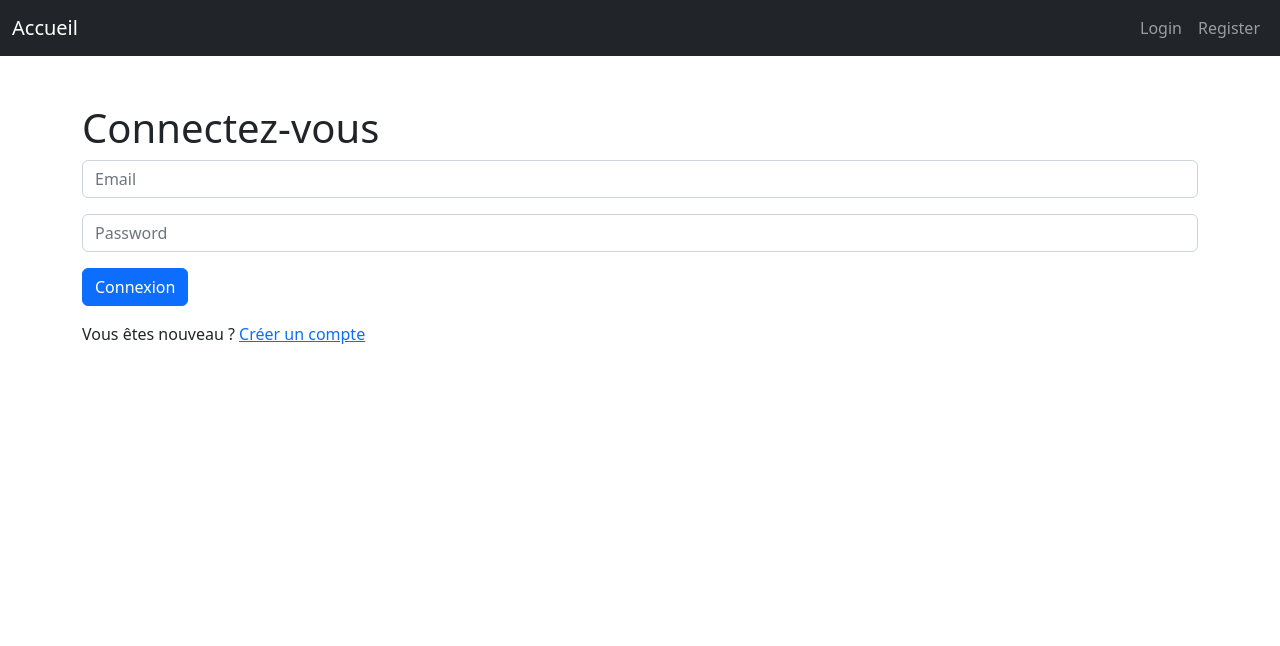
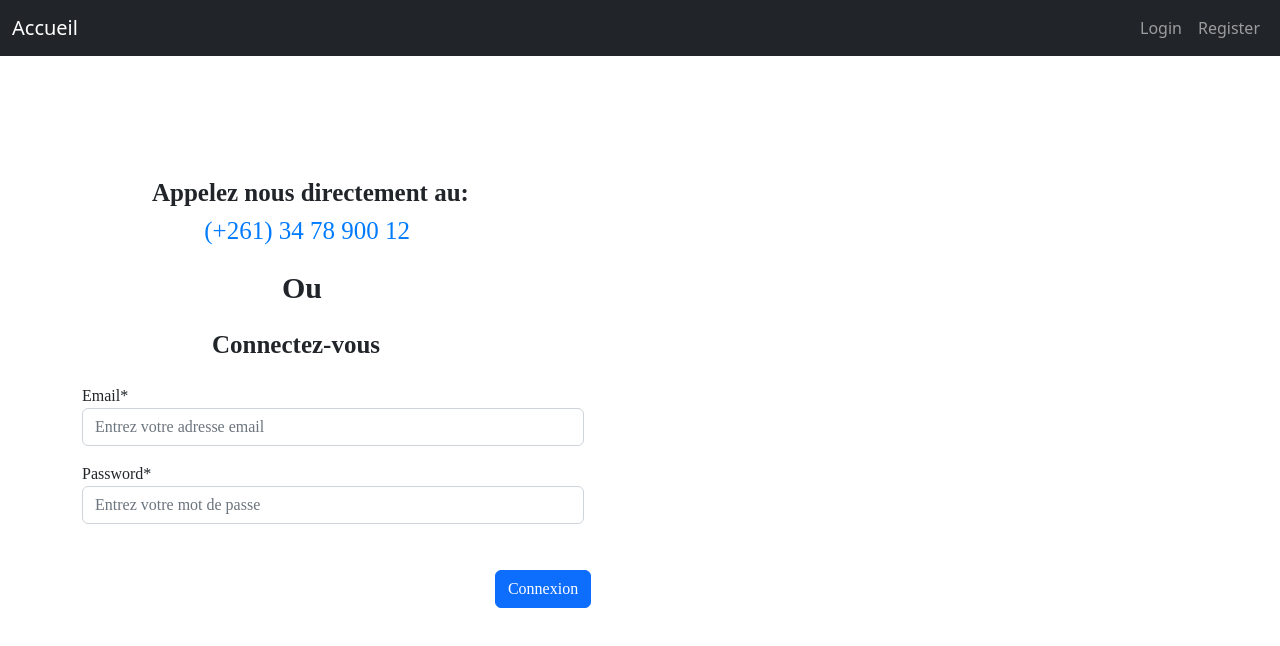
Before and after one commit to lovaharitiana/Taxi, a React (Create React App) app in the folder react-auth/: page /login in a window 1280 px wide. Shown: the top 646 px of the page. Built offline with nearby package versions, Linux system fonts and the light colour scheme; no server answers.

Commit message:
interface login

```diff
--- a/react-auth/src/pages/Home.tsx
+++ b/react-auth/src/pages/Home.tsx
@@ -33,12 +33,11 @@ const Home = (props: any) => {
     const estimatedTimeInMinutes = Math.ceil(estimatedTime * 40);
     const handleSubmit = (e: { preventDefault: () => void; target: any; }) => {
         e.preventDefault();
-        // console.log(e.target.value);
+
 
         addCourse(e.target, distanceValue, destinationValue, departValue, calculMontant)
             .then((result) => {
-                alert(result);
-                // props.setUpdated(true);
+                alert(result.data);
                 console.log(props)
                 setDepartValue('');
                 setDestinationValue('');
--- a/react-auth/src/pages/Login.tsx
+++ b/react-auth/src/pages/Login.tsx
@@ -1,9 +1,9 @@
 import React, { useState, SyntheticEvent } from 'react';
 import { Link } from 'react-router-dom';
 import { Navigate } from 'react-router-dom';
+import "./login.css"
 
-
-const Login = ( ) => {
+const Login = () => {
 
     const [email, setEmail] = useState('');
     const [password, setPassword] = useState('');
@@ -12,7 +12,7 @@ const Login = ( ) => {
 
     const submit = async (e: SyntheticEvent) => {
         e.preventDefault();
-        const response =  await fetch('http://127.0.0.1:8000/login/', {
+        const response = await fetch('http://127.0.0.1:8000/login/', {
             method: 'POST',
             headers: { 'Content-Type': 'application/json' },
             credentials: 'include',
@@ -23,11 +23,11 @@ const Login = ( ) => {
         });
 
         const content = await response;
-        if(content.status==200){
+        if (content.status == 200) {
             setRedirect(true);
             localStorage.setItem("email", JSON.stringify(email));
         }
-        else{
+        else {
             setError('Invalid username or password');
         }
 
@@ -37,7 +37,7 @@ const Login = ( ) => {
 
     }
     if (redirect) {
-        window.setTimeout(function(){
+        window.setTimeout(function () {
             window.location.reload()
         }, 100)
         return <Navigate to='/reservation' />;
@@ -46,37 +46,57 @@ const Login = ( ) => {
 
 
     return (
-        <div className="container mt-5">
-            <h1>Connectez-vous</h1>
+        <div className="container mt-5" style={{ fontFamily: 'poppins' }}>
+            <div className='partie_gauche'>
+                <div className='formulaire_login'>
+                    <p className='appelez'>
+                        <strong>Appelez nous directement au:</strong>
+                        <div className="telephone">(+261)&nbsp;34&nbsp;78&nbsp;900&nbsp;12</div>
+                    </p>
+
+
+                    <p className='ou'>
+                        <strong>Ou</strong>
+
+                    </p>
+                    <p className="connectez_vous"><strong>Connectez-vous</strong></p>
+
+                </div>
                 {error && <div className="error">{error}</div>}
+
                 <form onSubmit={submit}>
                     <div className='form-group'>
+                        <label htmlFor="">Email*</label>
                         <input
                             className='form-control'
                             type="email"
-                        placeholder='Email'
+                            placeholder='Entrez votre adresse email'
                             name='email'
                             onChange={e => setEmail(e.target.value)}
                             required />
                     </div>
                     <p></p>
                     <div className='form-group'>
+                        <label htmlFor="">Password*</label>
                         <input
                             className='form-control'
                             type="password"
-                        placeholder='Password'
+                            placeholder='Entrez votre mot de passe'
                             name='password'
                             onChange={e => setPassword(e.target.value)}
                             required />
                     </div>
                     <p></p>
+                    <div className='btn_connexion'>
                         <button className='btn btn-primary' type='submit'>Connexion</button>
+                    </div>
                 </form>
-            <p className='mt-3'>
+                {/* <p className='mt-3'>
                     Vous êtes nouveau ? <Link to="/register">Créer un compte</Link>
-            </p>
+                </p> */}
+            </div>
+        </div>
 
-        </div>
     );
 };
 export default Login;
--- /dev/null
+++ b/react-auth/src/pages/login.css
@@ -0,0 +1,41 @@
+
+
+
+.form-control{
+    width: 45%;
+}
+.formulaire_login{
+    padding-top: 70px;
+    margin-bottom: 20px;
+}
+
+.btn_connexion{
+    padding-top: 30px;
+    margin-left: 37%;
+}
+
+.telephone{
+    font-size: 25px;
+    margin-left: 5%;
+    color: #007bff;
+}
+
+.appelez{
+    font-size: 25px;
+    margin-left: 70px;
+
+}
+
+
+
+
+
+.ou{
+    margin-left: 200px;
+}
+
+.connectez_vous{
+    font-size: 25px;
+     margin-left: 130px;
+
+}
--- a/react-auth/src/pages/mapcont.css
+++ b/react-auth/src/pages/mapcont.css
@@ -89,3 +89,14 @@
 .arrive_taxi{
     padding-left: 20%;
 }
+
+.conectez_vous{
+    font-size: 30px;
+}
+
+.ou{
+    font-size: 30px;
+}
+.form-control{
+    width: 45%;
+}
```
Also changed, not shown: 2 other files (tests, documents, lock files or other folders). Lines whose indentation alone changed are shown as unchanged.
